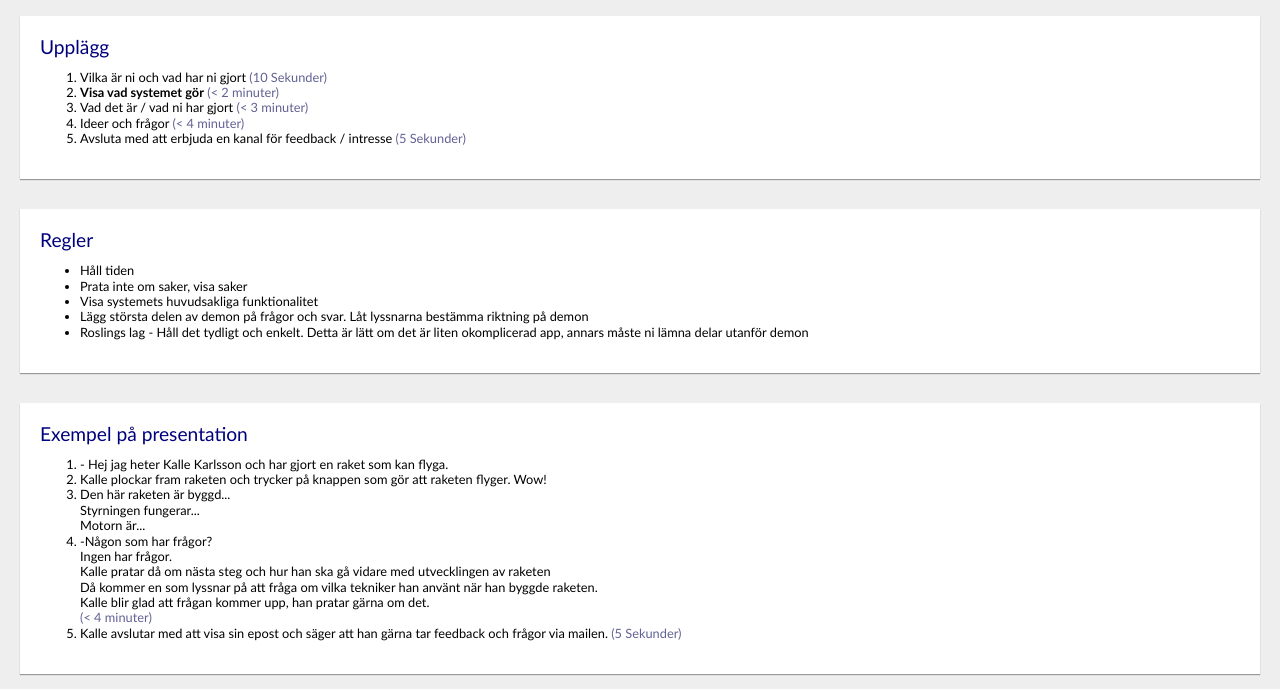
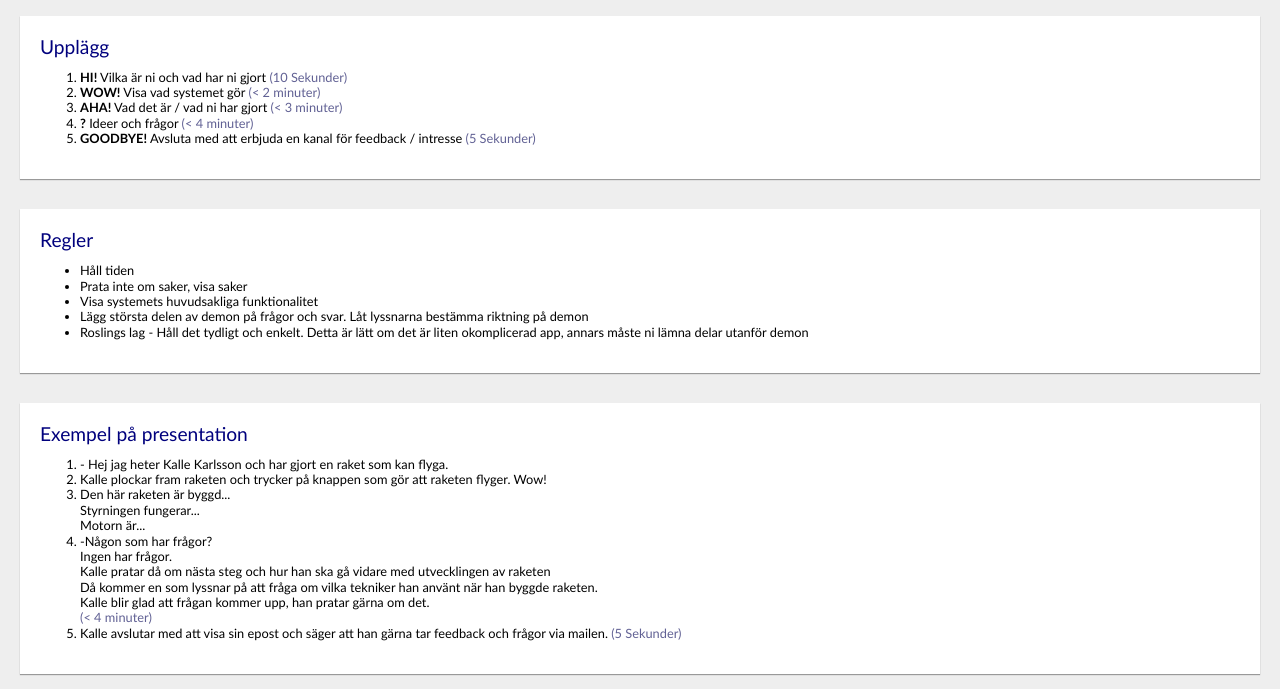
Before and after one commit to edvinberg/demo, a plain HTML site: page index.html in a window 1280 px wide. Shown: the part 111-800 px from the top of the page. Drawn offline with Linux system fonts and the light colour scheme.

```diff
--- a/index.html
+++ b/index.html
@@ -33,24 +33,24 @@
 			<div id="content">
 			<h2>Upplägg</h2>
 			<ol>
-				<li>
+				<li> <b>HI!</b>
 					Vilka är ni och vad har ni gjort
 					<span class="yellow">(10 Sekunder)</span>
 				</li>
-				<li>
-				<b>	Visa vad systemet gör</b>
+				<li> <b>WOW!</b>
+					Visa vad systemet gör
 
 					<span class="yellow">(< 2 minuter)</span>
 				</li>
-				<li>
+				<li><b>AHA!</b>
 					Vad det är / vad ni har gjort
 					<span class="yellow">(< 3 minuter)</span>
 				</li>
-				<li>
+				<li><b>?</b>
 					 Ideer och frågor
 					<span class="yellow">(< 4 minuter)</span>
 				</li>
-				<li>Avsluta med att erbjuda en kanal för feedback / intresse
+				<li><b>GOODBYE!</b> Avsluta med att erbjuda en kanal för feedback / intresse
 					<span class="yellow">(5 Sekunder)</span>
 				</li>
 			</ol>
```
